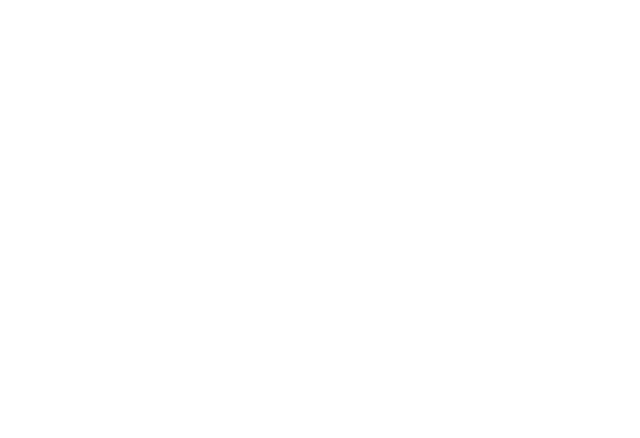
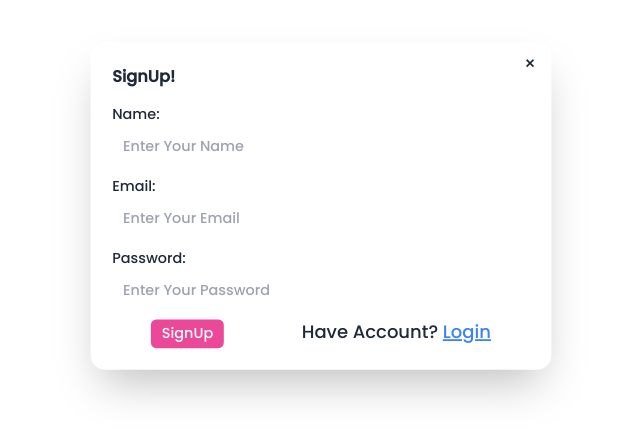
Before and after one commit to AmanKumarWeb19/Bookstore_Mern_App, a React (Vite) app in the folder frontend/: page /register in a window 1280 px wide. Before the commit this address had no page. Shown: the part 194-632 px from the top of the page, without its empty margins (275-915 px from the left). Built offline with nearby package versions, Linux system fonts and the light colour scheme.

Commit message:
update login and sign up

```diff
--- a/frontend/package.json
+++ b/frontend/package.json
@@ -12,6 +12,7 @@
   "dependencies": {
     "react": "^18.3.1",
     "react-dom": "^18.3.1",
+    "react-hook-form": "^7.52.1",
     "react-router-dom": "^6.25.1",
     "react-slick": "^0.30.2",
     "slick-carousel": "^1.8.1"
--- a/frontend/src/App.jsx
+++ b/frontend/src/App.jsx
@@ -11,7 +11,7 @@
       <Routes>
         <Route path="/" element={<Home />} />
         <Route path="/course" element={<Courses />} />
-        <Route path="/signup" element={<SignUp />} />
+        <Route path="/register" element={<SignUp />} />
       </Routes>
       </div>
     </>
--- a/frontend/src/components/Login.jsx
+++ b/frontend/src/components/Login.jsx
@@ -1,53 +1,141 @@
+// import React from "react";
+// import { Link } from "react-router-dom";
+// import { useForm } from "react-hook-form"
+
+// const Login = () => {
+//     const {
+//         register,
+//         handleSubmit,
+//         formState: { errors },
+//       } = useForm()
+
+//       const onSubmit = (data) => console.log(data)
+//   return (
+//     <div>
+//       <dialog id="my_modal_3" className="modal">
+//         <div className="modal-box">
+//           <form  onSubmit={handleSubmit(onSubmit)} method="dialog">
+//             {/* if there is a button in form, it will close the modal */}
+//             <Link to="/" className="btn btn-sm btn-circle btn-ghost absolute right-2 top-2">
+//               ✕
+//             </Link>
+//           </form>
+//           <h3 className="font-bold text-lg">Login!</h3>
+//           {/* Email  */}
+//           <div className="mt-4 space-y-2">
+//             <span>Email</span>
+//             <br />
+//             <input
+//               type="email"
+//               placeholder="Enter your Email"
+//               className="w-80 px-3 py-1 border rounded-md outline-none"
+//               {...register("email", { required: true })}
+//             />
+//               {errors.email && <span>This field is required</span>}
+//           </div>
+//           {/* Password */}
+//           <div className="mt-4 space-y-2">
+//             <span>Password!</span>
+//             <br />
+//             <input
+//               type="password"
+//               placeholder="Enter your Password"
+//               className="w-80 px-3 py-1 border rounded-md outline-none"
+//               {...register("password", { required: true })}
+//             />
+//               {errors.password && <span>This field is required</span>}
+//           </div>
+//           {/* Button */}
+//           <div className="flex justify-around mt-4">
+//             <Link to="/" className="bg-pink-500 text-white rounded-md px-3 py-1 hover:bg-pink-700 duration-200">
+//               Login
+//             </Link>
+//             <p>
+//               Not Registered?{" "}
+//               <Link
+//                 to="/signUp"
+//                 className="text-blue-500 underline cursor-pointer"
+//               >
+//                 SignUp
+//               </Link>{" "}
+//             </p>
+//           </div>
+//         </div>
+//       </dialog>
+//     </div>
+//   );
+// };
+
+// export default Login;
+
 import React from "react";
 import { Link } from "react-router-dom";
+import { useForm } from "react-hook-form";
 
 const Login = () => {
+  const {
+    register,
+    handleSubmit,
+    formState: { errors },
+  } = useForm();
+
+  const onSubmit = (data) => console.log(data);
   return (
     <div>
       <dialog id="my_modal_3" className="modal">
         <div className="modal-box">
-          <form method="dialog">
+          <form onSubmit={handleSubmit(onSubmit)} method="dialog">
             {/* if there is a button in form, it will close the modal */}
-            <Link to="/" className="btn btn-sm btn-circle btn-ghost absolute right-2 top-2">
+            <Link
+              to="/"
+              className="btn btn-sm btn-circle btn-ghost absolute right-2 top-2"
+            >
               ✕
             </Link>
-          </form>
+
             <h3 className="font-bold text-lg">Login!</h3>
-          {/* Email  */}
+            {/* Email */}
             <div className="mt-4 space-y-2">
-            <span>Email</span>
+              <span>Email:</span>
               <br />
               <input
                 type="email"
-              placeholder="Enter your Email"
-              className="w-80 px-3 py-1 border rounded-md outline-none"
+                placeholder="Enter Your Email"
+                className="w-80 px-3 py-1 rounded-md outline:none"
+                {...register("email", { required: true })}
               />
+              <br />
+              {errors.email && <span className="text-sm text-red-500">This field is required</span>}
             </div>
-          {/* Password */}
+            {/* Password  */}
             <div className="mt-4 space-y-2">
-            <span>Password!</span>
+              <span>Password:</span>
               <br />
               <input
                 type="password"
-              placeholder="Enter your Password"
-              className="w-80 px-3 py-1 border rounded-md outline-none"
+                placeholder="Enter Your Password"
+                className="w-80 px-3 py-1 rounded-md outline:none"
+                {...register("password", { required: true })}
               />
+              <br />
+              {errors.password && <span className="text-sm text-red-500">This field is required</span>}
             </div>
-          {/* Button */}
+            {/* Login Button */}
             <div className="flex justify-around mt-4">
-            <Link to="/" className="bg-pink-500 text-white rounded-md px-3 py-1 hover:bg-pink-700 duration-200">
+              <button className="bg-pink-500 text-white rounded-md px-3 py-1 hover:bg-pink-700 duration-200">
                 Login
-            </Link>
+              </button>
               <p>
                 Not Registered?{" "}
                 <Link
-                to="/signup"
-                className="text-blue-500 underline cursor-pointer"
+                  to="/register"
+                  className="underline text-blue-500 cursor-pointer"
                 >
                   SignUp
-              </Link>{" "}
+                </Link>
               </p>
             </div>
+          </form>
         </div>
       </dialog>
     </div>
--- a/frontend/src/components/SignUp.jsx
+++ b/frontend/src/components/SignUp.jsx
@@ -1,3 +1,80 @@
+// import React from "react";
+// import { Link } from "react-router-dom";
+// import Login from "./Login";
+
+// const SignUp = () => {
+//   return (
+//     <>
+//       <div className="flex h-screen items-center justify-center ">
+//         <div className="w-[600px]">
+//           <div className="modal-box">
+//             <form method="dialog">
+//               {/* if there is a button in form, it will close the modal */}
+//               <Link
+//                 to="/"
+//                 className="btn btn-sm btn-circle btn-ghost absolute right-2 top-2"
+//               >
+//                 ✕
+//               </Link>
+//             </form>
+//             <h3 className="font-bold text-lg">Sign Up!</h3>
+//             {/* Name */}
+//             <div className="mt-4 space-y-2">
+//               <span>Name</span>
+//               <br />
+//               <input
+//                 type="text"
+//                 placeholder="Enter your Full Name"
+//                 className="w-80 px-3 py-1 border rounded-md outline-none"
+//               />
+//             </div>
+//             {/* Email  */}
+//             <div className="mt-4 space-y-2">
+//               <span>Email</span>
+//               <br />
+//               <input
+//                 type="email"
+//                 placeholder="Enter your Email"
+//                 className="w-80 px-3 py-1 border rounded-md outline-none"
+//               />
+//             </div>
+//             {/* Password */}
+//             <div className="mt-4 space-y-2">
+//               <span>Password!</span>
+//               <br />
+//               <input
+//                 type="password"
+//                 placeholder="Enter your Password"
+//                 className="w-80 px-3 py-1 border rounded-md outline-none"
+//               />
+//             </div>
+//             {/* Button */}
+//             <div className="flex justify-around mt-4">
+//               <button className="bg-pink-500 text-white rounded-md px-3 py-1 hover:bg-pink-700 duration-200">
+//                 SignUp
+//               </button>
+//               <p>
+//                 Have Account?{" "}
+//                 <button
+//                   className="text-blue-500 underline cursor-pointer"
+//                   onClick={() =>
+//                     document.getElementById("my_modal_3").showModal()
+//                   }
+//                 >
+//                   Login
+//                 </button>{" "}
+//                 <Login/>
+//               </p>
+//             </div>
+//           </div>
+//         </div>
+//       </div>
+//     </>
+//   );
+// };
+
+// export default SignUp;
+
 import React from "react";
 import { Link } from "react-router-dom";
 import Login from "./Login";
@@ -5,7 +82,7 @@
 const SignUp = () => {
   return (
     <>
-      <div className="flex h-screen items-center justify-center ">
+      <div className="flex h-screen items-center justify-center">
         <div className="w-[600px]">
           <div className="modal-box">
             <form method="dialog">
@@ -17,53 +94,52 @@
                 ✕
               </Link>
             </form>
-            <h3 className="font-bold text-lg">Sign Up!</h3>
-            {/* Name */}
+            <h3 className="font-bold text-lg">SignUp!</h3>
             <div className="mt-4 space-y-2">
-              <span>Name</span>
+              <span>Name:</span>
               <br />
               <input
                 type="text"
-                placeholder="Enter your Full Name"
-                className="w-80 px-3 py-1 border rounded-md outline-none"
+                placeholder="Enter Your Name"
+                className="w-80 px-3 py-1 rounded-md outline:none"
               />
             </div>
-            {/* Email  */}
+            {/* Email */}
             <div className="mt-4 space-y-2">
-              <span>Email</span>
+              <span>Email:</span>
               <br />
               <input
                 type="email"
-                placeholder="Enter your Email"
-                className="w-80 px-3 py-1 border rounded-md outline-none"
+                placeholder="Enter Your Email"
+                className="w-80 px-3 py-1 rounded-md outline:none"
               />
             </div>
-            {/* Password */}
+            {/* Password  */}
             <div className="mt-4 space-y-2">
-              <span>Password!</span>
+              <span>Password:</span>
               <br />
               <input
                 type="password"
-                placeholder="Enter your Password"
-                className="w-80 px-3 py-1 border rounded-md outline-none"
+                placeholder="Enter Your Password"
+                className="w-80 px-3 py-1 rounded-md outline:none"
               />
             </div>
-            {/* Button */}
+            {/* Login Button */}
             <div className="flex justify-around mt-4">
               <button className="bg-pink-500 text-white rounded-md px-3 py-1 hover:bg-pink-700 duration-200">
                 SignUp
               </button>
-              <p>
+              <p className="text-xl">
                 Have Account?{" "}
                 <button
-                  className="text-blue-500 underline cursor-pointer"
+                  className="underline text-blue-500 cursor-pointer"
                   onClick={() =>
                     document.getElementById("my_modal_3").showModal()
                   }
                 >
                   Login
-                </button>{" "}
-                <Login/>
+                </button>
+                <Login />
               </p>
             </div>
           </div>
```
Also changed, not shown: 1 other file (tests, documents, lock files or other folders). Lines whose indentation alone changed are shown as unchanged.
